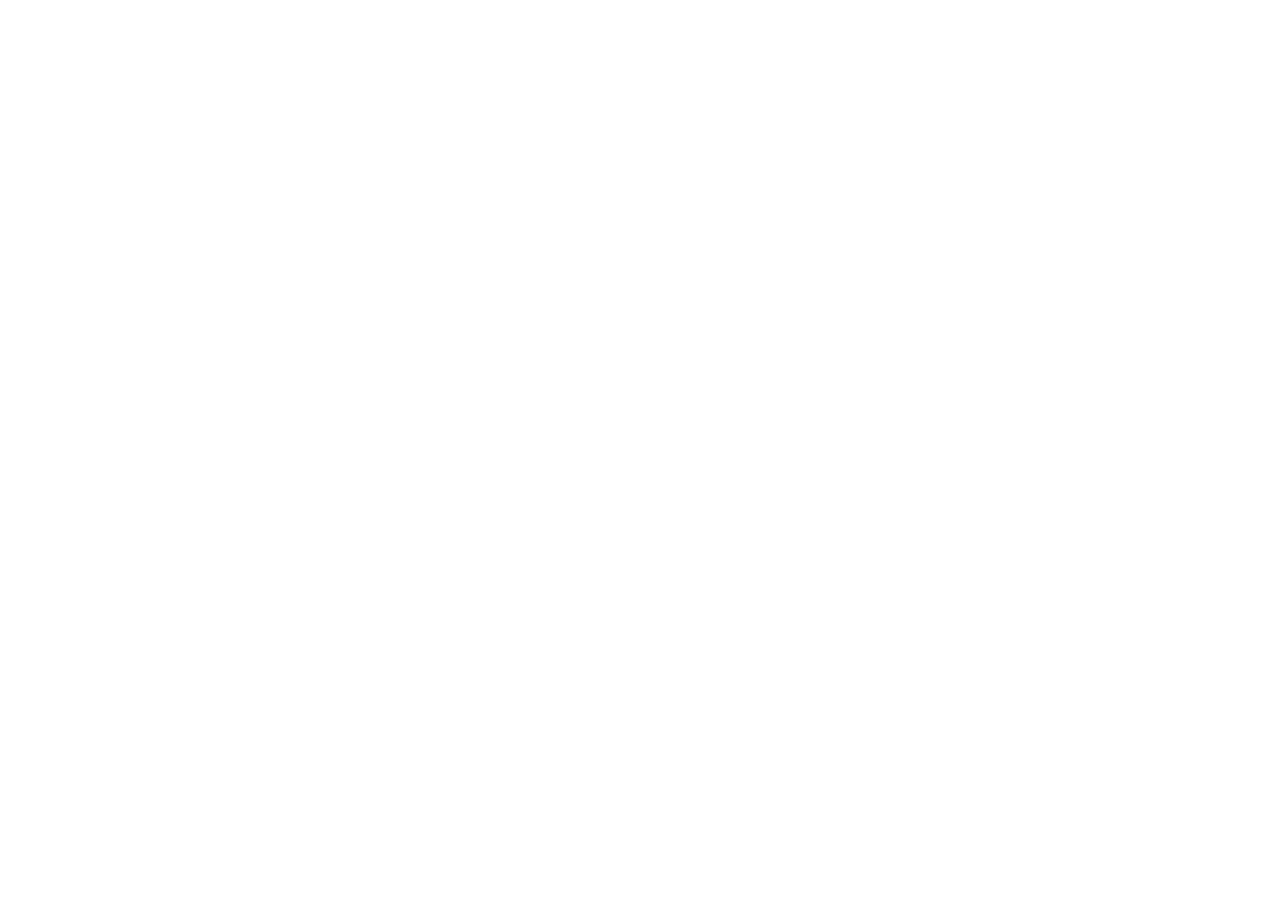
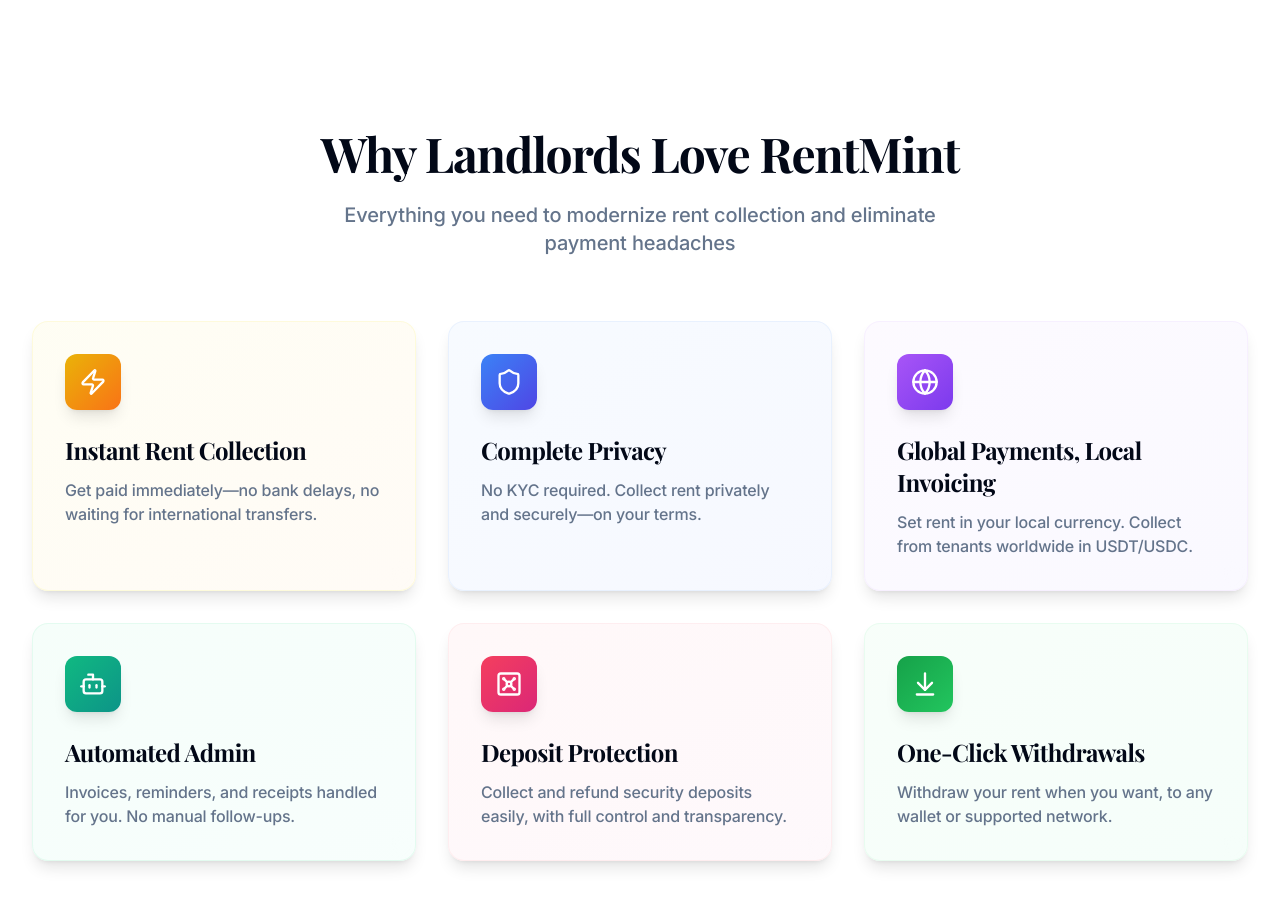
Before and after one commit to RentMint/rentmint-website, a React (Vite) app: page / in a window 1280 px wide. Shown: the part 1440-2346 px from the top of the page. Before the commit the page ends 1473 px from the top, so only its background shows below. Built offline with nearby package versions, Linux system fonts and the light colour scheme.

Commit message:
Add "Why Landlords Love RentMint" section
Create a new section with 6 benefit points, premium icons, and a consistent design.

```diff
--- /dev/null
+++ b/src/components/WhyLandlordsLoveSection.tsx
@@ -0,0 +1,107 @@
+import { Zap, Shield, Globe, Bot, Vault, ArrowDownToLine } from "lucide-react";
+
+const WhyLandlordsLoveSection = () => {
+  const benefits = [
+    {
+      icon: Zap,
+      title: "Instant Rent Collection",
+      subtitle: "Get paid immediately—no bank delays, no waiting for international transfers.",
+      gradient: "from-yellow-500 to-orange-500",
+      bgGradient: "from-yellow-50/50 to-orange-50/50 dark:from-yellow-950/20 dark:to-orange-950/20",
+      borderColor: "border-yellow-100/50 dark:border-yellow-800/30"
+    },
+    {
+      icon: Shield,
+      title: "Complete Privacy",
+      subtitle: "No KYC required. Collect rent privately and securely—on your terms.",
+      gradient: "from-blue-500 to-indigo-600",
+      bgGradient: "from-blue-50/50 to-indigo-50/50 dark:from-blue-950/20 dark:to-indigo-950/20",
+      borderColor: "border-blue-100/50 dark:border-blue-800/30"
+    },
+    {
+      icon: Globe,
+      title: "Global Payments, Local Invoicing",
+      subtitle: "Set rent in your local currency. Collect from tenants worldwide in USDT/USDC.",
+      gradient: "from-purple-500 to-violet-600",
+      bgGradient: "from-purple-50/50 to-violet-50/50 dark:from-purple-950/20 dark:to-violet-950/20",
+      borderColor: "border-purple-100/50 dark:border-purple-800/30"
+    },
+    {
+      icon: Bot,
+      title: "Automated Admin",
+      subtitle: "Invoices, reminders, and receipts handled for you. No manual follow-ups.",
+      gradient: "from-emerald-500 to-teal-600",
+      bgGradient: "from-emerald-50/50 to-teal-50/50 dark:from-emerald-950/20 dark:to-teal-950/20",
+      borderColor: "border-emerald-100/50 dark:border-emerald-800/30"
+    },
+    {
+      icon: Vault,
+      title: "Deposit Protection",
+      subtitle: "Collect and refund security deposits easily, with full control and transparency.",
+      gradient: "from-rose-500 to-pink-600",
+      bgGradient: "from-rose-50/50 to-pink-50/50 dark:from-rose-950/20 dark:to-pink-950/20",
+      borderColor: "border-rose-100/50 dark:border-rose-800/30"
+    },
+    {
+      icon: ArrowDownToLine,
+      title: "One-Click Withdrawals",
+      subtitle: "Withdraw your rent when you want, to any wallet or supported network.",
+      gradient: "from-rentmint-accent to-green-500",
+      bgGradient: "from-green-50/50 to-emerald-50/50 dark:from-green-950/20 dark:to-emerald-950/20",
+      borderColor: "border-green-100/50 dark:border-green-800/30"
+    }
+  ];
+
+  return (
+    <section className="bg-background py-16 md:py-20 lg:py-24 px-6 lg:px-8 relative overflow-hidden">
+      {/* Background effects */}
+      <div className="absolute inset-0 bg-gradient-to-b from-transparent via-rentmint-accent/1 to-transparent"></div>
+
+      <div className="max-w-7xl mx-auto relative z-10">
+        {/* Section Header */}
+        <div className="text-center mb-12 md:mb-16">
+          <h2 className="text-3xl md:text-4xl lg:text-5xl font-bold text-foreground mb-4 md:mb-6">
+            Why Landlords Love RentMint
+          </h2>
+          <p className="text-lg md:text-xl text-muted-foreground font-medium max-w-2xl mx-auto">
+            Everything you need to modernize rent collection and eliminate payment headaches
+          </p>
+        </div>
+
+        {/* Benefits Grid */}
+        <div className="grid md:grid-cols-2 lg:grid-cols-3 gap-6 md:gap-8">
+          {benefits.map((benefit, index) => {
+            const IconComponent = benefit.icon;
+            return (
+              <div key={index} className="group">
+                {/* Benefit Card */}
+                <div className={`bg-gradient-to-br ${benefit.bgGradient} backdrop-blur-sm border ${benefit.borderColor} rounded-2xl p-6 md:p-8 shadow-lg hover:shadow-xl transition-all duration-500 group-hover:scale-105 relative overflow-hidden h-full`}>
+
+                  {/* Icon */}
+                  <div className={`w-12 h-12 md:w-14 md:h-14 bg-gradient-to-br ${benefit.gradient} rounded-xl flex items-center justify-center shadow-lg mb-6 group-hover:scale-110 transition-transform duration-300`}>
+                    <IconComponent className="h-6 w-6 md:h-7 md:w-7 text-white" />
+                  </div>
+
+                  {/* Content */}
+                  <div className="space-y-3">
+                    <h3 className="text-xl md:text-2xl font-bold text-foreground leading-tight">
+                      {benefit.title}
+                    </h3>
+                    <p className="text-sm md:text-base text-muted-foreground font-medium leading-relaxed">
+                      {benefit.subtitle}
+                    </p>
+                  </div>
+
+                  {/* Floating decoration */}
+                  <div className="absolute -bottom-2 -right-2 w-8 h-8 bg-gradient-to-br from-white/10 to-white/5 rounded-full blur-sm opacity-60"></div>
+                </div>
+              </div>
+            );
+          })}
+        </div>
+      </div>
+    </section>
+  );
+};
+
+export default WhyLandlordsLoveSection;
--- a/src/pages/Index.tsx
+++ b/src/pages/Index.tsx
@@ -1,6 +1,7 @@
 import Header from "@/components/Header";
 import HeroSection from "@/components/HeroSection";
 import HowItWorksSection from "@/components/HowItWorksSection";
+import WhyLandlordsLoveSection from "@/components/WhyLandlordsLoveSection";
 
 const Index = () => {
   return (
@@ -8,6 +9,7 @@ const Index = () => {
       <Header />
       <HeroSection />
       <HowItWorksSection />
+      <WhyLandlordsLoveSection />
     </div>
   );
 };
```
